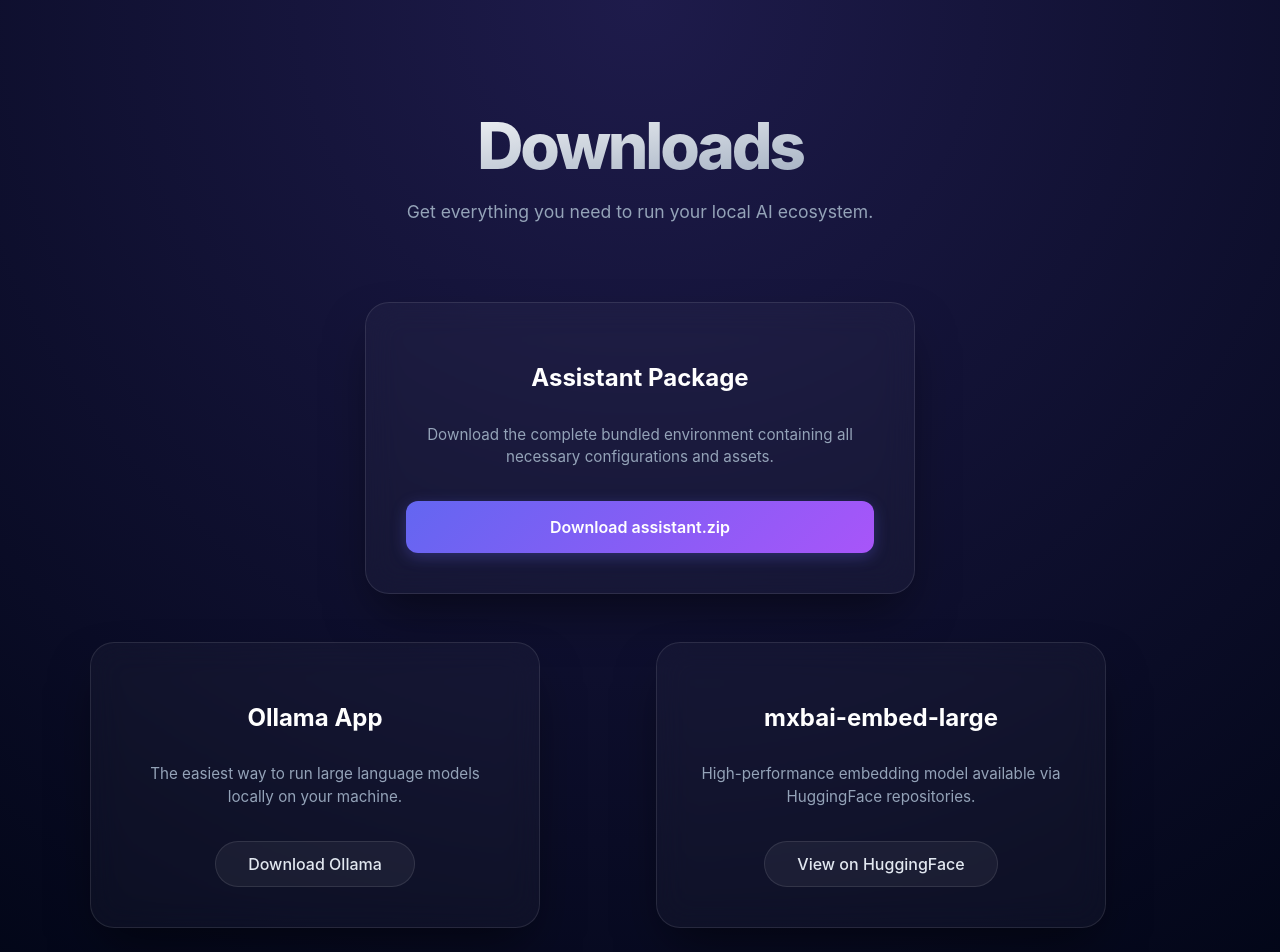
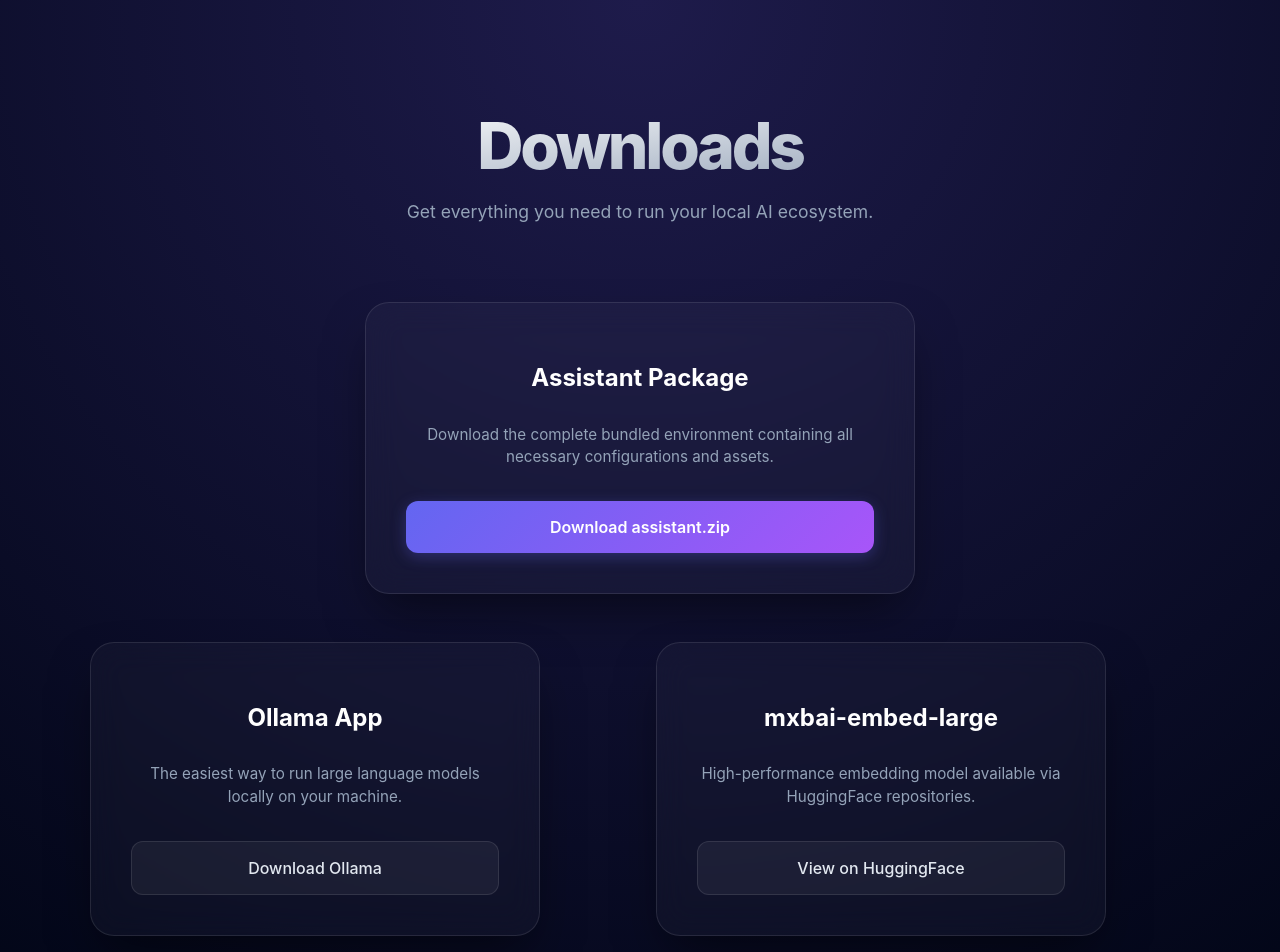
Before and after one commit to nabajyoticlaw/assistant, a Next.js app: page /download in a window 1280 px wide. Shown: the top 952 px of the page. Built offline with nearby package versions, Linux system fonts and the light colour scheme.

Commit message:
Clean up project and remove deleted files

```diff
--- a/app/download/page.tsx
+++ b/app/download/page.tsx
@@ -4,7 +4,6 @@
 const DownloadPage: React.FC = () => {
   return (
     <div className={styles.pageWrapper}>
-      {/* Hero Section */}
       <header className={styles.heroSection}>
         <h1 className={styles.heroTitle}>Downloads</h1>
         <p className={styles.heroSubtitle}>
--- a/download.module.css
+++ b/download.module.css
@@ -38,7 +38,7 @@
     margin-bottom: 2rem;
   }
 
-  /* Layout Containers */
+  /* Main Layout Containers */
   .mainContainer {
     display: flex;
     flex-direction: column;
@@ -50,6 +50,7 @@
 
   .secondaryGrid {
     display: grid;
+    /* This ensures cards take up equal height in the row */
     grid-template-columns: repeat(auto-fit, minmax(300px, 1fr));
     gap: 2rem;
     width: 100%;
@@ -67,7 +68,7 @@
     padding: 2.5rem;
     box-shadow: 0 25px 50px -12px rgba(0, 0, 0, 0.5);
     display: flex;
-    flex-direction: column;
+    flex-direction: column; /* Essential for vertical alignment */
     align-items: center;
     text-align: center;
     transition: transform 0.3s ease;
@@ -77,13 +78,11 @@
     transform: translateY(-5px);
   }
 
-  /* Featured Card (The big one) */
   .featuredCard {
     width: 100%;
     max-width: 550px;
   }
 
-  /* Secondary Cards (The side-by-side ones) */
   .secondaryCard {
     width: 100%;
     max-width: 450px;
@@ -102,6 +101,8 @@
     color: #94a3b8;
     line-height: 1.5;
     margin-bottom: 2rem;
+    /* FIX: This pushes the button to the bottom regardless of text length */
+    flex: 1 0 auto;
   }
 
   /* Buttons */
@@ -129,13 +130,14 @@
 
   .buttonSecondary {
     box-sizing: border-box;
+    width: 100%; /* Made width 100% so it matches the primary button alignment */
     background: rgba(255, 255, 255, 0.05);
     border: 1px solid rgba(255, 255, 255, 0.1);
     color: #e2e8f0;
-    padding: 0.75rem 2rem;
-    border-radius: 30px;
+    padding: 1rem 0; /* Adjusted padding for consistency */
+    border-radius: 12px;
+    font-weight: 500;
     text-decoration: none;
-    font-weight: 500;
     transition: all 0.3s ease;
     display: inline-block;
   }
@@ -145,13 +147,11 @@
     transform: translateY(-2px);
   }
 
-  /* Animations */
   @keyframes fadeIn {
     from { opacity: 0; transform: translateY(10px); }
     to { opacity: 1; transform: translateY(0); }
   }
 
-  /* Responsive Adjustments */
   @media (max-width: 768px) {
     .secondaryGrid {
       grid-template-columns: 1fr;
```
